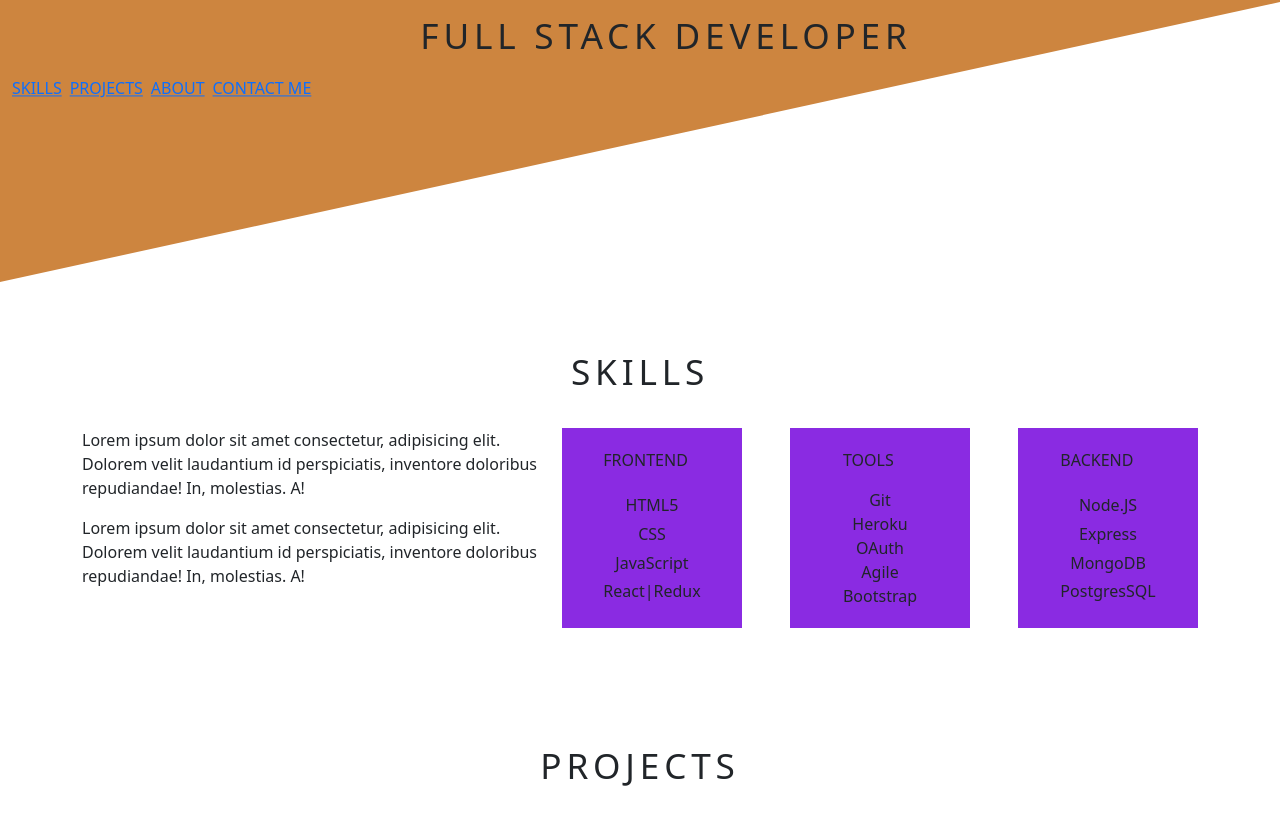
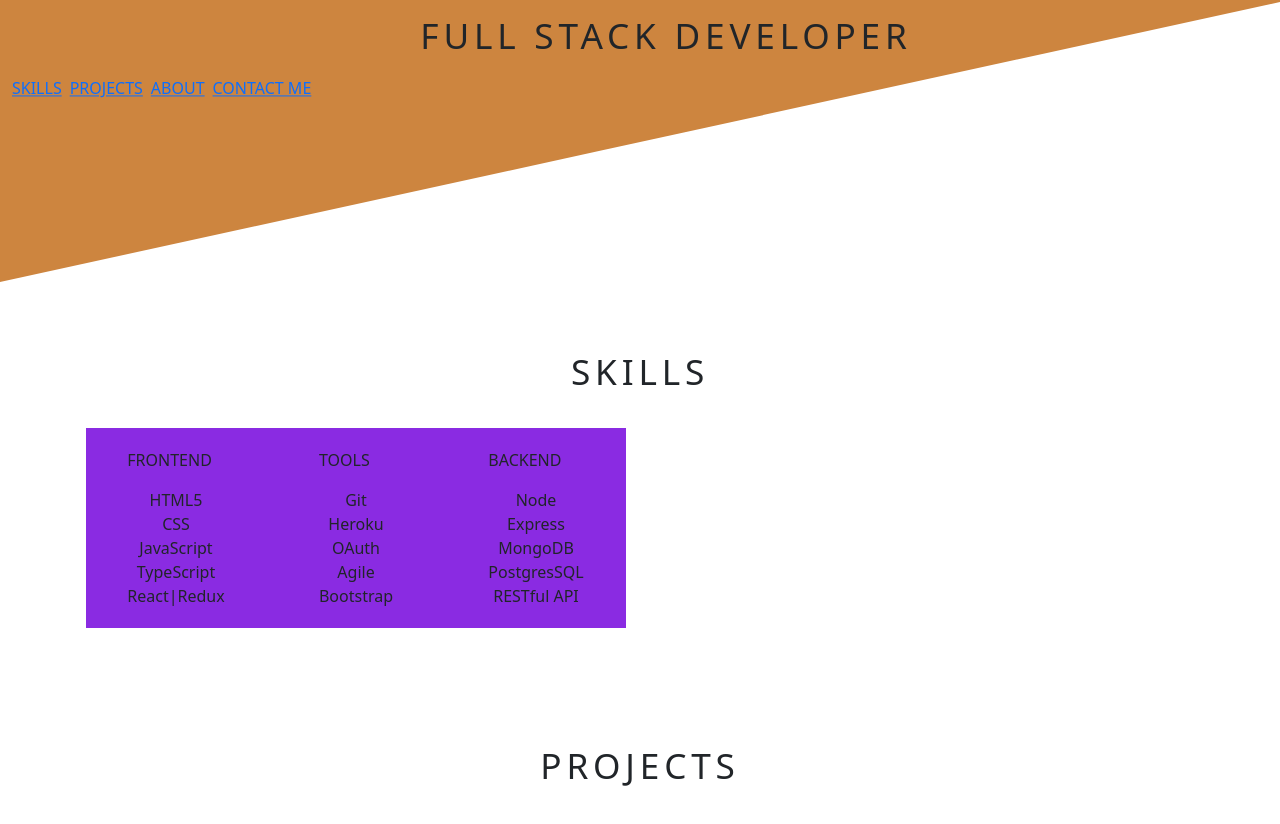
Before and after one commit to beejay321/Portfolio, a React (Create React App) app: page / in a window 1280 px wide. Shown: the part 358-1182 px from the top of the page. Built offline with nearby package versions, Linux system fonts and the light colour scheme.

Commit message:
Update Skills.jsx

```diff
--- a/src/components/Skills.jsx
+++ b/src/components/Skills.jsx
@@ -4,43 +4,43 @@ import { Container, Row, Col } from "react-bootstrap";
 function Skills(props) {
   return (
     <>
-      <Container className=" py-5">
-        <Row>
+      <Container className=" sth py-5">
+        <Row className=" skills-box mx-1">
           <div>
             <h5 className=" title d-flex pb-3 justify-content-center">SKILLS</h5>
           </div>
-          <Col>
-            <div>
-              <p>Lorem ipsum dolor sit amet consectetur, adipisicing elit. Dolorem velit laudantium id perspiciatis, inventore doloribus repudiandae! In, molestias. A!</p>
-              <p>Lorem ipsum dolor sit amet consectetur, adipisicing elit. Dolorem velit laudantium id perspiciatis, inventore doloribus repudiandae! In, molestias. A!</p>
-            </div>
-          </Col>
-          <Col>
-            <div className=" d-flex gap-5">
-              <div className=" d-grid skills-div justify-content-center">
-                <p>FRONTEND</p>
+          <Col xs={12}  lg={3} className=" d-grid skills-div justify-content-center">
+            <p className="skill-category">FRONTEND</p>
+            <div className="skill">
               <span>HTML5</span>
               <span>CSS</span>
               <span>JavaScript</span>
+              <span>TypeScript</span>
               <span>React|Redux</span>
             </div>
-              <div className=" d-grid skills-div justify-content-center">
-                <p>TOOLS</p>
+          </Col>
+          <Col xs={12}  lg={3} className=" d-grid skills-div justify-content-center ">
+            <p className="skill-category">TOOLS</p>
+            <div className="skill">
               <span>Git</span>
               <span>Heroku</span>
               <span>OAuth</span>
               <span>Agile</span>
               <span>Bootstrap</span>
             </div>
-              <div className=" d-grid skills-div justify-content-center">
-                <p>BACKEND</p>
-                <span>Node.JS</span>
+          </Col>
+          <Col xs={12}  lg={3} className=" d-grid skills-div justify-content-center ">
+            <p className="skill-category">BACKEND</p>
+            <div className="skill">
+              <span>Node</span>
               <span>Express</span>
               <span>MongoDB</span>
               <span>PostgresSQL</span>
-              </div>
+              <span>RESTful API</span>
             </div>
           </Col>
+
+
         </Row>
       </Container>
     </>
```
Lines whose indentation alone changed are shown as unchanged.
